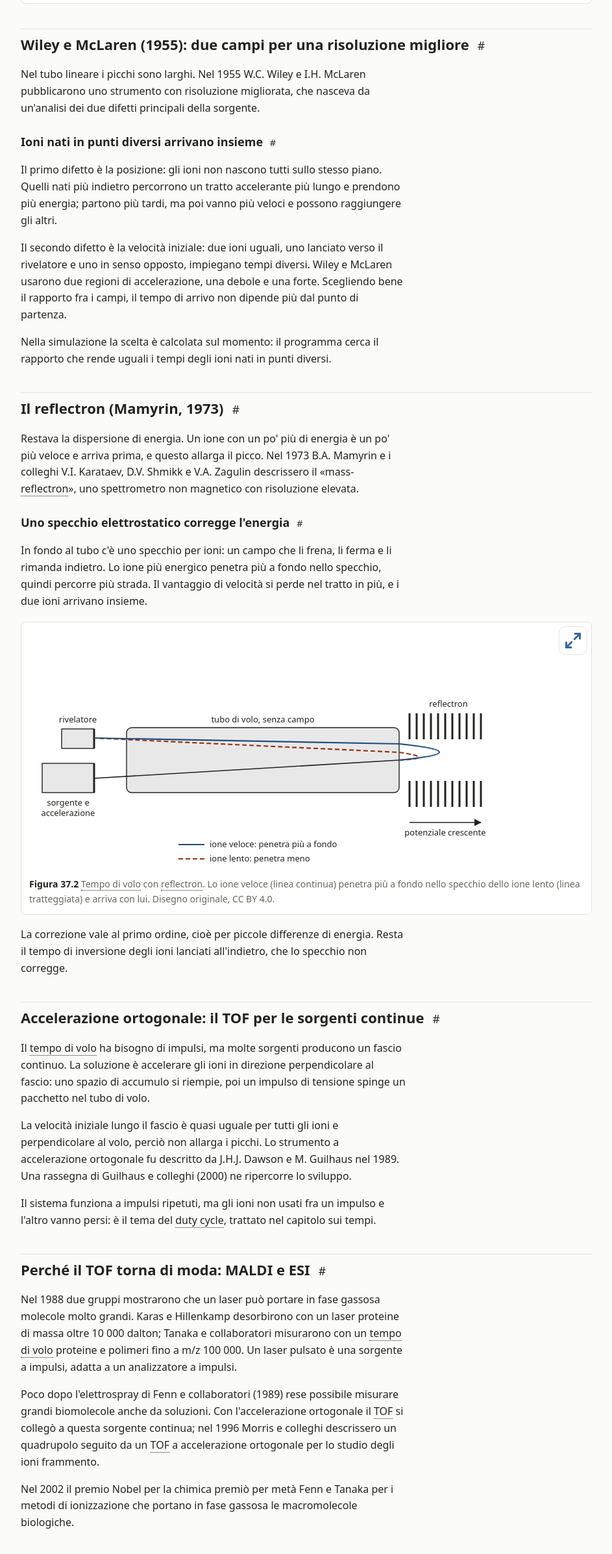
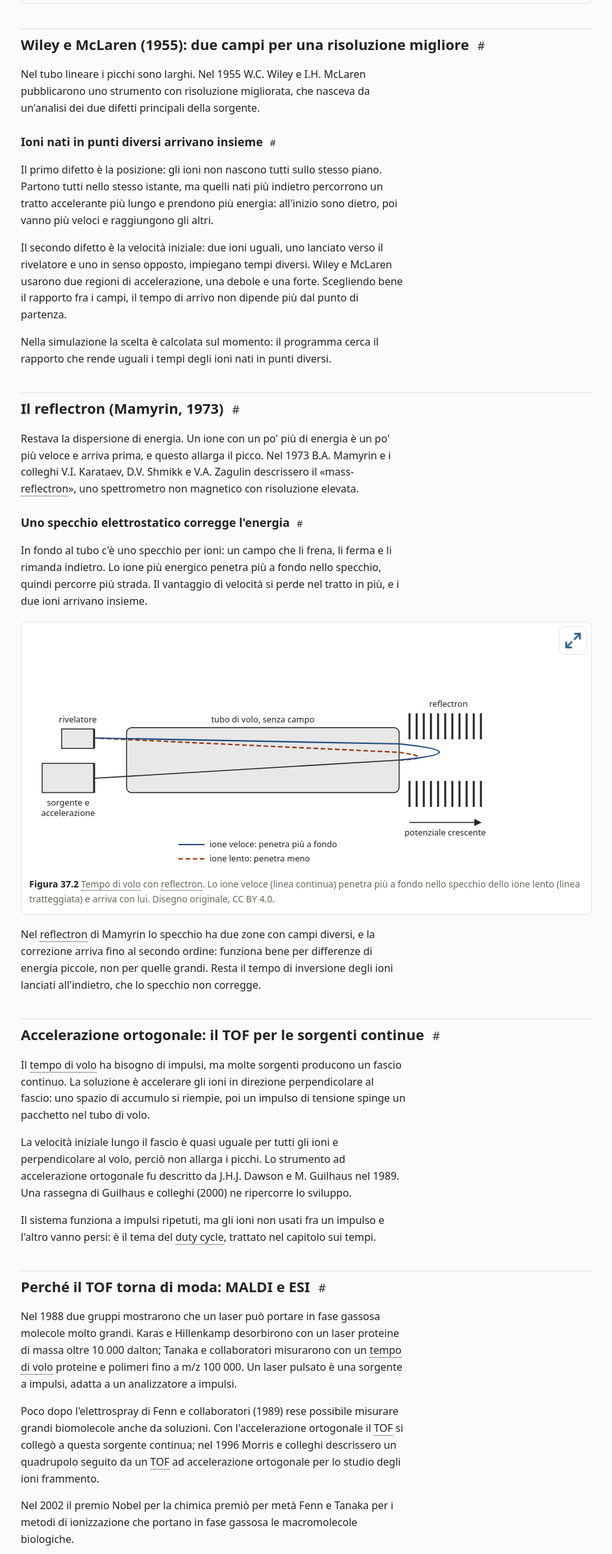
Before and after one commit to Freeesta/BasePeak, a plain HTML site: page capitoli/37-storia-tof.html in a window 1280 px wide. Shown: the part 2151-4543 px from the top of the page at 65% size, without its empty margins (300-1243 px from the left). Drawn offline with Linux system fonts and the light colour scheme.

Commit message:
Storia ch. 36-37: Bainbridge at Bartol, Wiley-McLaren timing, Mamyrin second-order focusing (#71)
Claude-Session: https://claude.ai/code/session_01Ly8ApoTEwxgQhEsVYRd6Yf

Co-authored-by: Claude <noreply@anthropic.com>

```diff
--- a/capitoli/37-storia-tof.html
+++ b/capitoli/37-storia-tof.html
@@ -17,7 +17,7 @@ Do not copy sentences from the sources (tools/controlla_teoria.py rejects runs o
 <p class="lead">Niente magneti: si dà a tutti gli ioni la stessa spinta e si misura quanto ci mettono ad arrivare.</p>
 
 <h2>L'idea di Stephens</h2>
-<!-- to verify against source: year and wording of Stephens' APS meeting abstract (Phys. Rev. 69, 1946); only the verified 1953 paper by Wolff and Stephens is cited -->
+
 <p>Un campo magnetico separa gli ioni curvando le loro traiettorie. Il tempo di volo usa un'altra strada: tutti gli ioni ricevono nello stesso istante la stessa energia cinetica e poi corrono in un tubo senza campo. Poiché a parità di energia gli ioni leggeri sono più veloci, arrivano al rivelatore per primi.</p>
 <p>L'idea di uno spettrometro a impulsi che ricava la massa dal tempo si attribuisce al fisico W.E. Stephens. Nel 1953 M.M. Wolff e Stephens pubblicarono su una rivista di strumentazione la descrizione di uno strumento di questo tipo.</p>
 <h3>Ioni a pacchetti, massa dal tempo</h3>
@@ -33,7 +33,7 @@ Do not copy sentences from the sources (tools/controlla_teoria.py rejects runs o
 <h2>Wiley e McLaren (1955): due campi per una risoluzione migliore</h2>
 <p>Nel tubo lineare i picchi sono larghi. Nel 1955 W.C. Wiley e I.H. McLaren pubblicarono uno strumento con risoluzione migliorata, che nasceva da un'analisi dei due difetti principali della sorgente.</p>
 <h3>Ioni nati in punti diversi arrivano insieme</h3>
-<p>Il primo difetto è la posizione: gli ioni non nascono tutti sullo stesso piano. Quelli nati più indietro percorrono un tratto accelerante più lungo e prendono più energia; partono più tardi, ma poi vanno più veloci e possono raggiungere gli altri.</p>
+<p>Il primo difetto è la posizione: gli ioni non nascono tutti sullo stesso piano. Partono tutti nello stesso istante, ma quelli nati più indietro percorrono un tratto accelerante più lungo e prendono più energia: all'inizio sono dietro, poi vanno più veloci e raggiungono gli altri.</p>
 <p>Il secondo difetto è la velocità iniziale: due ioni uguali, uno lanciato verso il rivelatore e uno in senso opposto, impiegano tempi diversi. Wiley e McLaren usarono due regioni di accelerazione, una debole e una forte. Scegliendo bene il rapporto fra i campi, il tempo di arrivo non dipende più dal punto di partenza.</p>
 <p>Nella simulazione la scelta è calcolata sul momento: il programma cerca il rapporto che rende uguali i tempi degli ioni nati in punti diversi.</p>
 
@@ -45,24 +45,24 @@ Do not copy sentences from the sources (tools/controlla_teoria.py rejects runs o
 <img src="../assets/img/storia/schemi/tof-reflectron.svg" loading="lazy" decoding="async" width="720" height="372" alt="Spettrometro a tempo di volo con reflectron: lo ione veloce penetra più a fondo nello specchio e arriva insieme a quello lento">
 <figcaption><b>Figura 37.2</b> Tempo di volo con reflectron. Lo ione veloce (linea continua) penetra più a fondo nello specchio dello ione lento (linea tratteggiata) e arriva con lui. Disegno originale, CC BY 4.0.</figcaption>
 </figure></div>
-<p>La correzione vale al primo ordine, cioè per piccole differenze di energia. Resta il tempo di inversione degli ioni lanciati all'indietro, che lo specchio non corregge.</p>
+<p>Nel reflectron di Mamyrin lo specchio ha due zone con campi diversi, e la correzione arriva fino al secondo ordine: funziona bene per differenze di energia piccole, non per quelle grandi. Resta il tempo di inversione degli ioni lanciati all'indietro, che lo specchio non corregge.</p>
 
 <h2>Accelerazione ortogonale: il TOF per le sorgenti continue</h2>
 <p>Il tempo di volo ha bisogno di impulsi, ma molte sorgenti producono un fascio continuo. La soluzione è accelerare gli ioni in direzione perpendicolare al fascio: uno spazio di accumulo si riempie, poi un impulso di tensione spinge un pacchetto nel tubo di volo.</p>
-<p>La velocità iniziale lungo il fascio è quasi uguale per tutti gli ioni e perpendicolare al volo, perciò non allarga i picchi. Lo strumento a accelerazione ortogonale fu descritto da J.H.J. Dawson e M. Guilhaus nel 1989. Una rassegna di Guilhaus e colleghi (2000) ne ripercorre lo sviluppo.</p>
+<p>La velocità iniziale lungo il fascio è quasi uguale per tutti gli ioni e perpendicolare al volo, perciò non allarga i picchi. Lo strumento ad accelerazione ortogonale fu descritto da J.H.J. Dawson e M. Guilhaus nel 1989. Una rassegna di Guilhaus e colleghi (2000) ne ripercorre lo sviluppo.</p>
 <p>Il sistema funziona a impulsi ripetuti, ma gli ioni non usati fra un impulso e l'altro vanno persi: è il tema del duty cycle, trattato nel capitolo sui tempi.</p>
 
 <h2>Perché il TOF torna di moda: MALDI e ESI</h2>
 <p>Nel 1988 due gruppi mostrarono che un laser può portare in fase gassosa molecole molto grandi. Karas e Hillenkamp desorbirono con un laser proteine di massa oltre 10 000 dalton; Tanaka e collaboratori misurarono con un tempo di volo proteine e polimeri fino a m/z 100 000. Un laser pulsato è una sorgente a impulsi, adatta a un analizzatore a impulsi.</p>
-<p>Poco dopo l'elettrospray di Fenn e collaboratori (1989) rese possibile misurare grandi biomolecole anche da soluzioni. Con l'accelerazione ortogonale il TOF si collegò a questa sorgente continua; nel 1996 Morris e colleghi descrissero un quadrupolo seguito da un TOF a accelerazione ortogonale per lo studio degli ioni frammento.</p>
+<p>Poco dopo l'elettrospray di Fenn e collaboratori (1989) rese possibile misurare grandi biomolecole anche da soluzioni. Con l'accelerazione ortogonale il TOF si collegò a questa sorgente continua; nel 1996 Morris e colleghi descrissero un quadrupolo seguito da un TOF ad accelerazione ortogonale per lo studio degli ioni frammento.</p>
 <p>Nel 2002 il premio Nobel per la chimica premiò per metà Fenn e Tanaka per i metodi di ionizzazione che portano in fase gassosa le macromolecole biologiche.</p>
 
 <h2>Chi era</h2>
 <details class="storia-chi"><summary>W.C. Wiley</summary>
-<!-- to verify against source: birth/death dates and employer of W.C. Wiley and I.H. McLaren are not in the plan's verified references -->
+
 <p>È il primo autore dell'articolo del 1955 sullo spettrometro a tempo di volo con risoluzione migliorata, scritto con I.H. McLaren e pubblicato su Review of Scientific Instruments. L'articolo spiega come correggere gli effetti della posizione e della velocità iniziale con una sorgente a due campi.</p></details>
 <details class="storia-chi"><summary>B.A. Mamyrin</summary>
-<!-- to verify against source: birth/death dates and institute of B.A. Mamyrin -->
+
 <p>Fisico, è il primo autore dell'articolo del 1973 sul mass-reflectron, ricevuto dalla rivista il 21 luglio 1972. Scrisse nel 2001 anche una rassegna sul tempo di volo, nella quale ripercorre i concetti, i risultati e le prospettive di questa tecnica.</p></details>
 
 <h2>Perché contava</h2>
```
Also changed, not shown: capitoli/36-storia-settori.html (+6 -6 lines).
